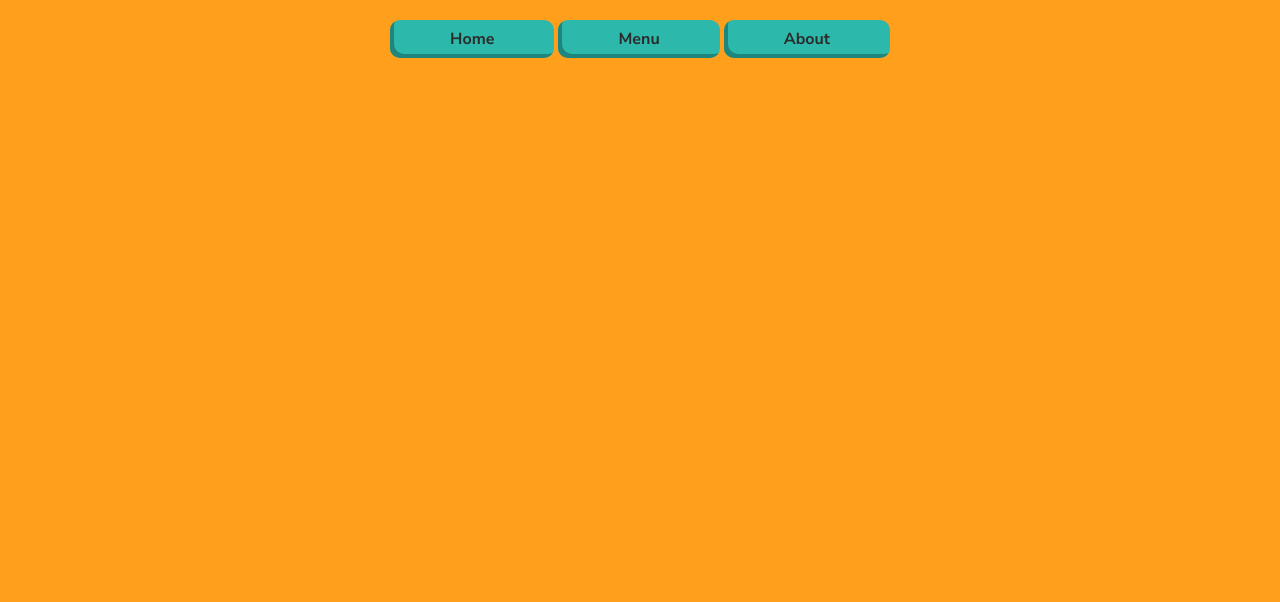
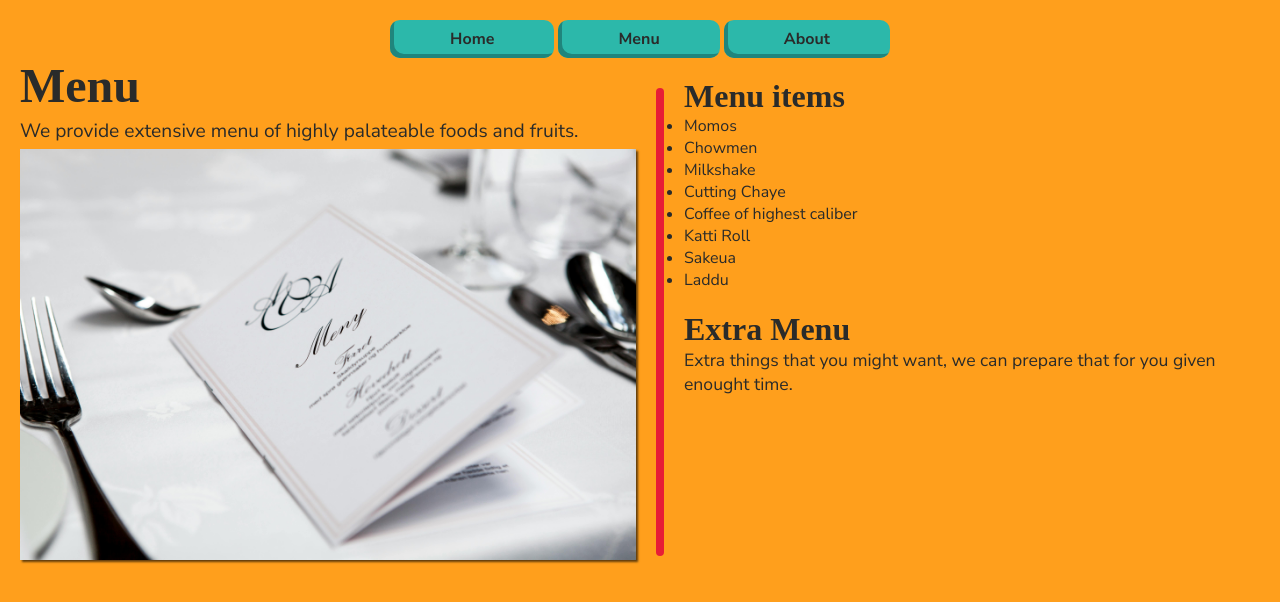
Before and after one commit to srj-17/restaurant-page, a website built with webpack: page src/template.html in a window 1280 px wide. Built offline with nearby package versions, Linux system fonts and the light colour scheme; a web font is replaced by a local one.

Commit message:
Edit template to create menu template
Will convert it to menu.js later

```diff
--- a/src/style.css
+++ b/src/style.css
@@ -85,7 +85,7 @@ header .header-btn:active {
     padding: 0 20px 0 0;
 }
 
-.guests img {
+img {
     width: 100%;
     box-shadow: 2px 2px 2px rgba(0, 0, 0, 0.623);
 }
@@ -132,3 +132,19 @@ header .header-btn:active {
 .extra-content {
     font-size: 1.1rem;
 }
+
+.menu-header {
+    font-size: 3rem;
+    font-weight: bold;
+    font-family: var(--font-header);
+}
+
+.menu-description {
+    font-size: 1.2rem;
+}
+
+.menu-items-header {
+    font-size: 2rem;
+    font-weight: bold;
+    font-family: var(--font-header);
+}
--- a/src/template.html
+++ b/src/template.html
@@ -19,6 +19,42 @@
         </nav>
     </header>
     <div id="content">
+        <div class="content-left">
+           <div class="menu-header">
+                Menu
+           </div>
+           <div class="menu-description">
+                We provide extensive menu of highly palateable foods and fruits.
+           </div>
+           <div class="menu-img">
+                <img src="assets/img/menu.jpg" alt="Menu of the restaurant">
+           </div>
+        </div>
+        <div class="middle-line"></div>
+        <div class="content-right">
+            <div class="menu-items">
+                <div class="menu-items-header">
+                    Menu items
+                </div>
+                <ul class="menu-list">
+                    <li class="list-item">Momos</li>
+                    <li class="list-item">Chowmen</li>
+                    <li class="list-item">Milkshake</li>
+                    <li class="list-item">Cutting Chaye</li>
+                    <li class="list-item">Coffee of highest caliber</li>
+                    <li class="list-item">Katti Roll</li>
+                    <li class="list-item">Sakeua</li>
+                    <li class="list-item">Laddu</li>
+                </ul>
+            </div>
+            <div class="extra">
+                <div class="extra-header">Extra Menu</div>
+                <div class="extra-content">
+                    Extra things that you might want, we can prepare that for you given enought time.
+                </div>
+            </div>
+        </div>
+
     </div>
 </body>
 </html>
```
